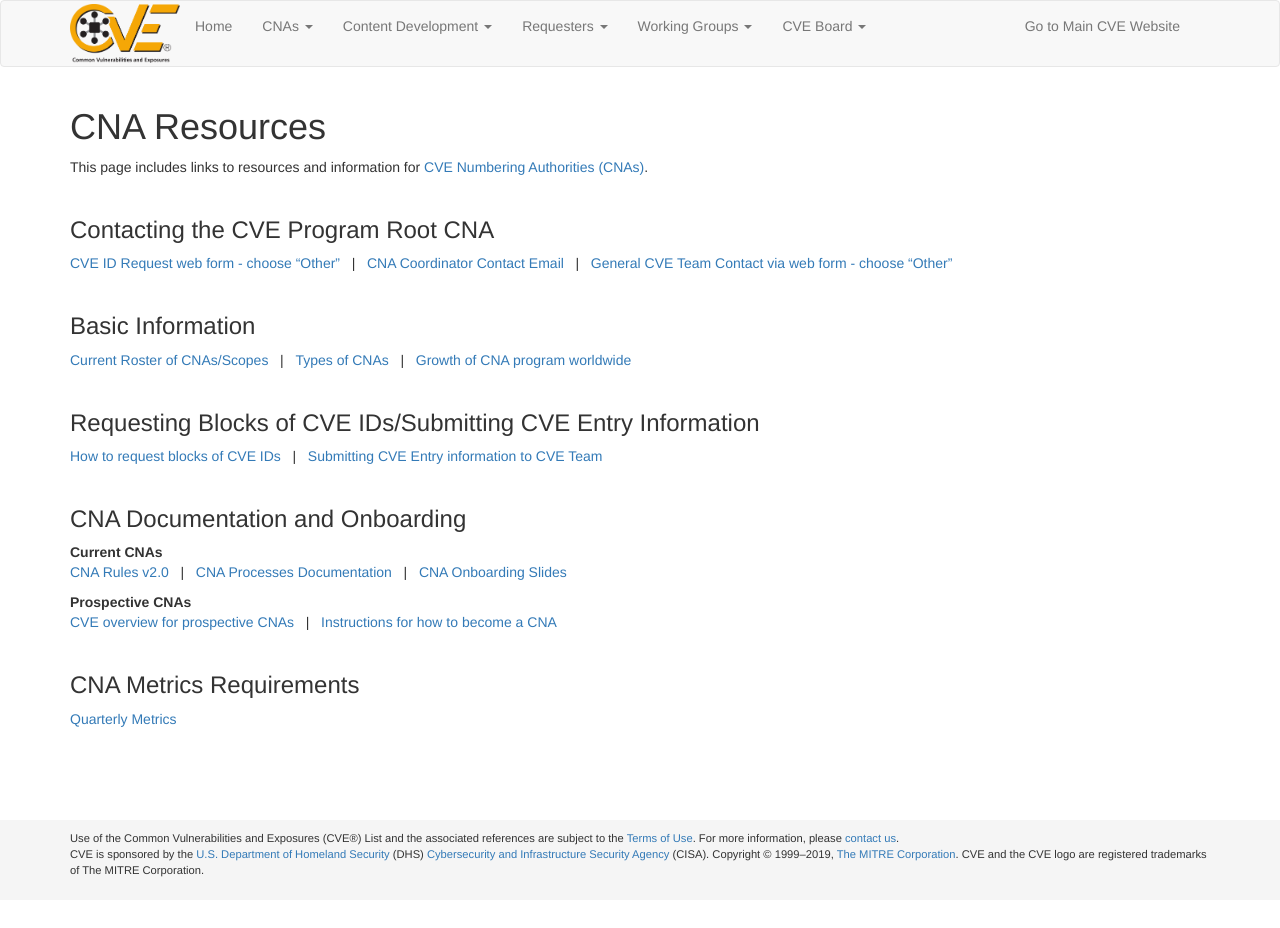
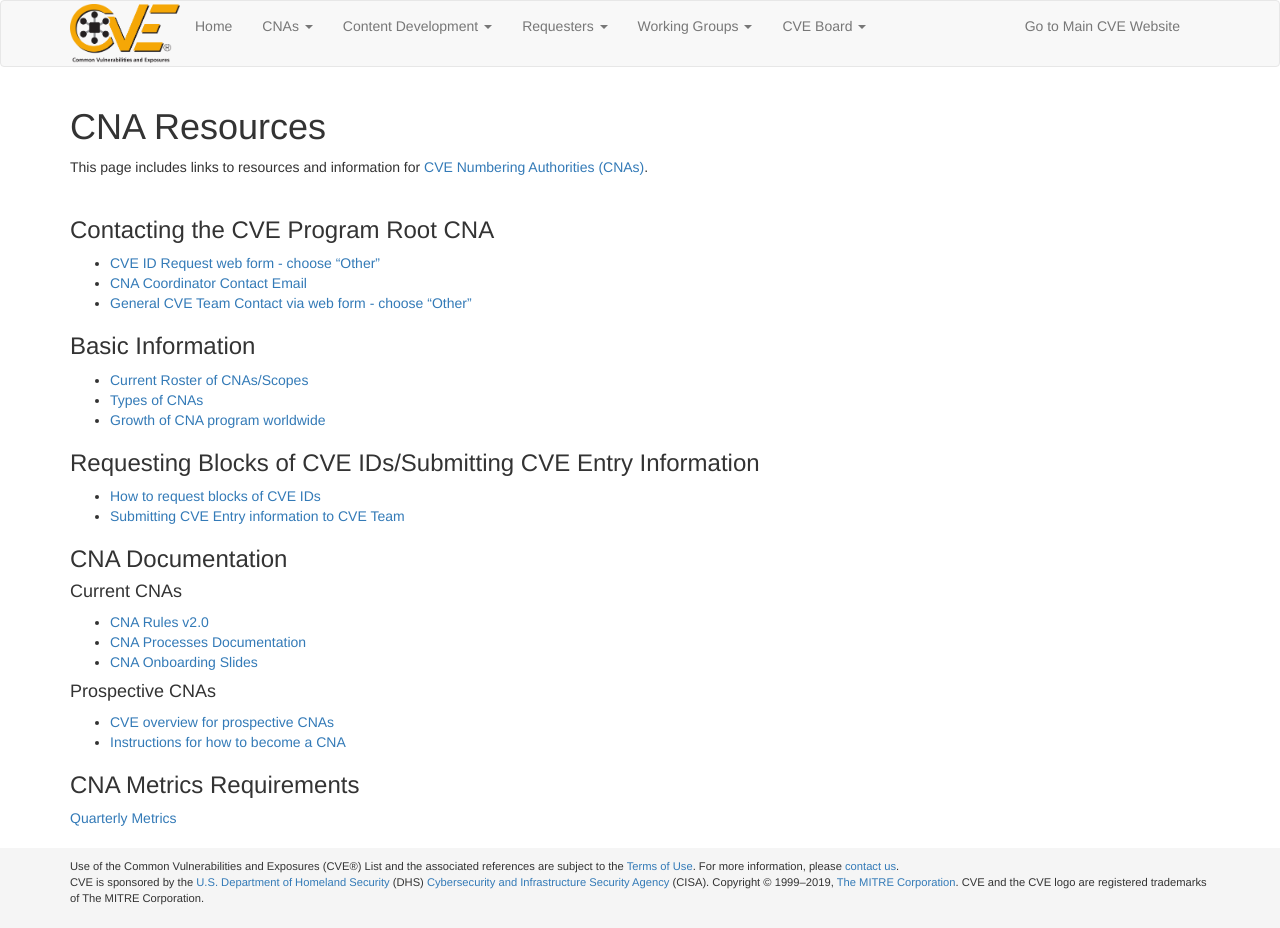
Before and after one commit to CVEProject/cveproject.github.io, a Jekyll site: the page built from docs/cna/resources/index.md, in a window 1280 px wide. Built offline with Jekyll 4.4.1, drawn with Linux system fonts in a browser that asks for light colours; nearby versions of some CDN libraries; before the commit the page ends 900 px from its top, so only the background shows below that.

Commit message:
Updated resources index page to use actual unordered list Markdown for easier future edits.

```diff
--- a/docs/cna/resources/index.md
+++ b/docs/cna/resources/index.md
@@ -6,29 +6,28 @@ This page includes links to resources and information for [CVE Numbering Authori
 &nbsp;
 
 ### Contacting the CVE Program Root CNA
-[CVE ID Request web form - choose "Other"](https://cveform.mitre.org/)&nbsp;&nbsp;&nbsp;|&nbsp;&nbsp;&nbsp;[CNA Coordinator Contact Email](mailto:cna-coordinator@mitre.org)&nbsp;&nbsp;&nbsp;|&nbsp;&nbsp;&nbsp;[General CVE Team Contact via web form - choose "Other"](https://cveform.mitre.org/)
-&nbsp;
-&nbsp;
+* [CVE ID Request web form - choose "Other"](https://cveform.mitre.org/)
+* [CNA Coordinator Contact Email](mailto:cna-coordinator@mitre.org)
+* [General CVE Team Contact via web form - choose "Other"](https://cveform.mitre.org/)
 
 ### Basic Information
-[Current Roster of CNAs/Scopes](https://cve.mitre.org/cve/request_id.html#cna_participants)&nbsp;&nbsp;&nbsp;|&nbsp;&nbsp;&nbsp;[Types of CNAs](https://cve.mitre.org/cve/cna.html#cna_types)&nbsp;&nbsp;&nbsp;|&nbsp;&nbsp;&nbsp;[Growth of CNA program worldwide](https://cve.mitre.org/cve/cna.html#cnas_growth)
-&nbsp;
-&nbsp;
+* [Current Roster of CNAs/Scopes](https://cve.mitre.org/cve/request_id.html#cna_participants)
+* [Types of CNAs](https://cve.mitre.org/cve/cna.html#cna_types)
+* [Growth of CNA program worldwide](https://cve.mitre.org/cve/cna.html#cnas_growth)
 
 ### Requesting Blocks of CVE IDs/Submitting CVE Entry Information
-[How to request blocks of CVE IDs](https://cve.mitre.org/about/faqs.html#request_blocks_of_cve_ids)&nbsp;&nbsp;&nbsp;|&nbsp;&nbsp;&nbsp;[Submitting CVE Entry information to CVE Team](https://cve.mitre.org/cve/cna.html#submitting_cve_entry_info)
-&nbsp;
-&nbsp;
+* [How to request blocks of CVE IDs](https://cve.mitre.org/about/faqs.html#request_blocks_of_cve_ids)
+* [Submitting CVE Entry information to CVE Team](https://cve.mitre.org/cve/cna.html#submitting_cve_entry_info)
 
-### CNA Documentation and Onboarding
-**Current CNAs**
-[CNA Rules v2.0](https://cve.mitre.org/cve/cna/rules.html)&nbsp;&nbsp;&nbsp;|&nbsp;&nbsp;&nbsp;[CNA Processes Documentation](/docs/cna/processes_documentation/index.html)&nbsp;&nbsp;&nbsp;|&nbsp;&nbsp;&nbsp;[CNA Onboarding Slides](/docs/cna/onboarding/index.html)
-&nbsp;
+### CNA Documentation
+#### Current CNAs
+* [CNA Rules v2.0](https://cve.mitre.org/cve/cna/rules.html)
+* [CNA Processes Documentation](/docs/cna/processes_documentation/index.html)
+* [CNA Onboarding Slides](/docs/cna/onboarding/index.html)
 
-**Prospective CNAs**
-[CVE overview for prospective CNAs](https://cve.mitre.org/cve/cna/CVE_Overview_for_Prospective_CNAs_v1.0.pdf)&nbsp;&nbsp;&nbsp;|&nbsp;&nbsp;&nbsp;[Instructions for how to become a CNA](https://cve.mitre.org/cve/cna.html#become_a_cna)
-&nbsp;
-&nbsp;
+#### Prospective CNAs
+* [CVE overview for prospective CNAs](https://cve.mitre.org/cve/cna/CVE_Overview_for_Prospective_CNAs_v1.0.pdf)
+* [Instructions for how to become a CNA](https://cve.mitre.org/cve/cna.html#become_a_cna)
 
 ### CNA Metrics Requirements
 [Quarterly Metrics](https://cve.mitre.org/cve/cna/rules.html#Appendix_G)
```
